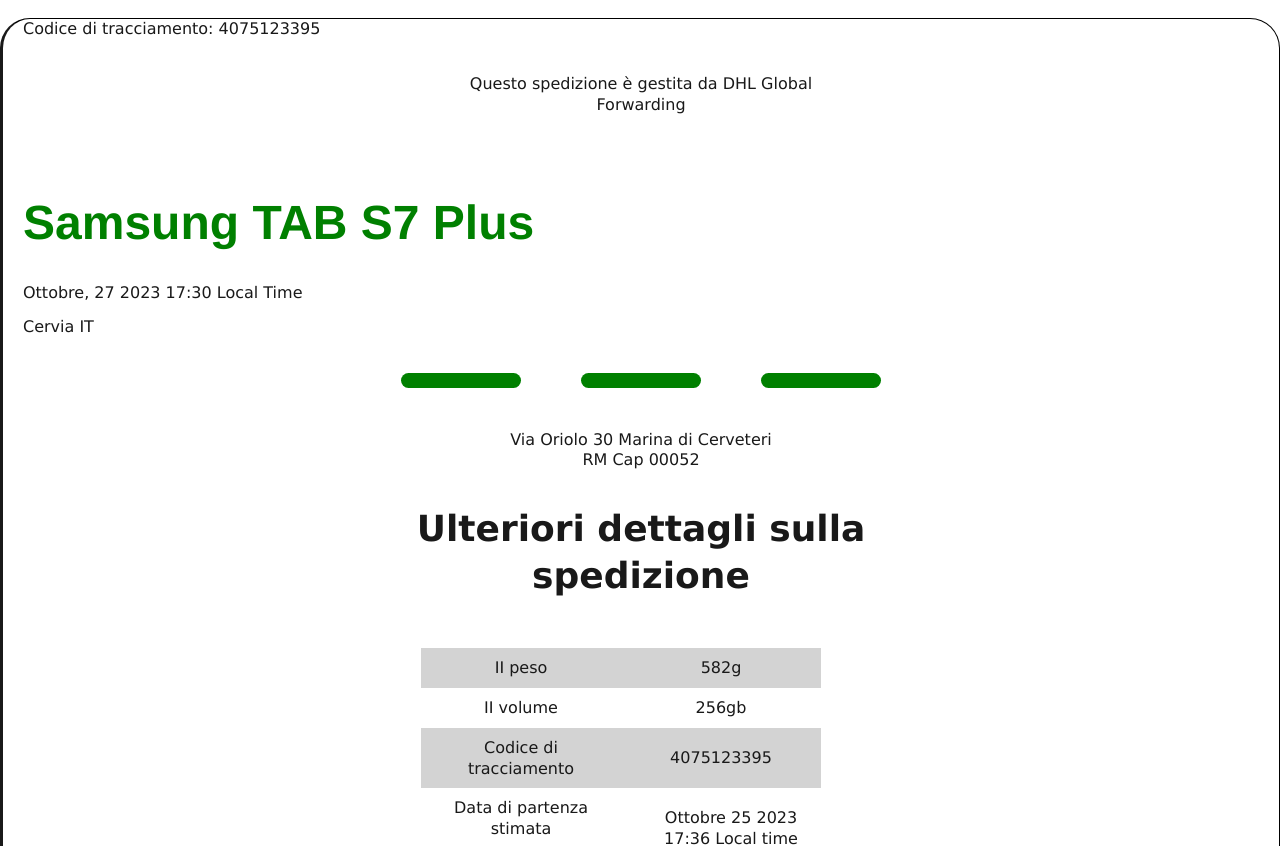
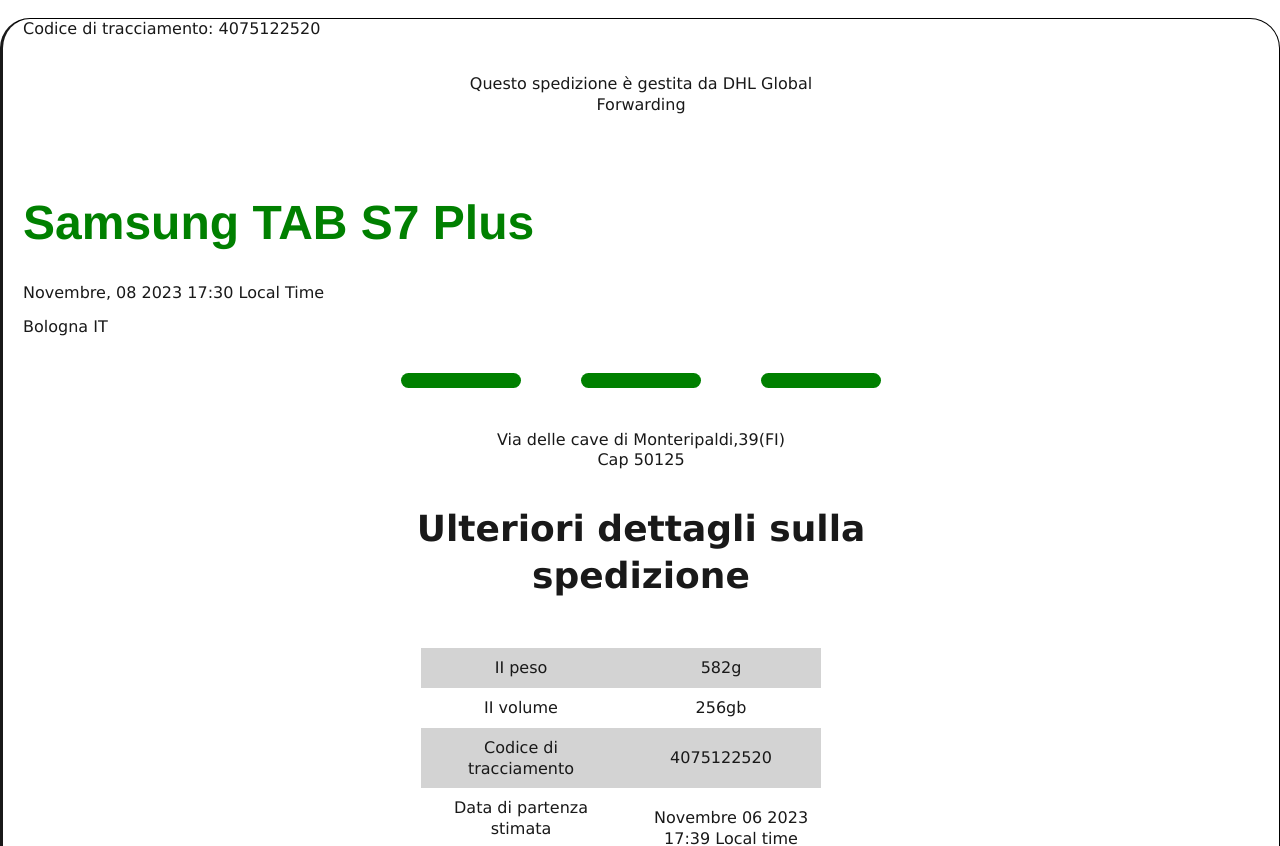
Before and after one commit to Elysee9017/no, a plain HTML site: page page.html in a window 1280 px wide. Shown: the part 53-899 px from the top of the page. Drawn offline with Linux system fonts and the light colour scheme; a web font is replaced by a local one.

Commit message:
Update page.html

```diff
--- a/page.html
+++ b/page.html
@@ -49,14 +49,14 @@
 
 
 <nav class="body-nav0" id="body-nav0">
-    <p>Codice di tracciamento: 4075123395</p><br>
+    <p>Codice di tracciamento: 4075122520</p><br>
 <nav class="body-nav1" id="body-nav1">
     <p>Questo spedizione è gestita da DHL Global  <br>Forwarding</p><br><br><br>
 </nav>
 
     <h1 class="group-heading red">Samsung TAB S7 Plus</h1>
-    <p>Ottobre, 27 2023 17:30 Local Time</p>
-    <p>Cervia IT</p> <br>
+    <p>Novembre, 08 2023 17:30 Local Time</p>
+    <p>Bologna IT</p> <br>
     <nav class="body-nav19" id="body-nav19">
     <p>
     <nav class="body-nav4" id="body-nav4">
@@ -86,7 +86,7 @@
 
 
 <nav class="body-nav5" id="body-nav5">
-    <p>Via Oriolo 30 Marina di Cerveteri<br>RM Cap 00052</p><br>
+    <p>Via delle cave di Monteripaldi,39(FI)<br>Cap 50125</p><br>
 </nav>
     <h2 class="">Ulteriori dettagli sulla <br> spedizione</h2><br>
     <main class="main">
@@ -105,17 +105,17 @@
     <nav class="body-nav8" id="body-nav8">
         <nav class="body-nav9" id="body-nav9">
    <p>Codice di<br>tracciamento</nav>
-    <nav class="body-nav9" id="body-nav9"><nav class="body-nav10" id="body-nav10">4075123395</nav></nav></p>
+    <nav class="body-nav9" id="body-nav9"><nav class="body-nav10" id="body-nav10">4075122520</nav></nav></p>
     </nav>
 
     <nav class="body-nav11" id="body-nav11">
         <nav class="body-nav12" id="body-nav12">
-   <p>Data di partenza<br>stimata</nav>      <nav class="body-nav12" id="body-nav12"><nav class="body-nav13" id="body-nav13">Ottobre 25 2023<br>17:36 Local time</nav></nav></p>
+   <p>Data di partenza<br>stimata</nav>      <nav class="body-nav12" id="body-nav12"><nav class="body-nav13" id="body-nav13">Novembre 06 2023<br>17:39 Local time</nav></nav></p>
 </nav>
 <br>
 <nav class="body-nav14" id="body-nav14">
     <nav class="body-nav15" id="body-nav15">
-   <p>Data di recuvarto<br>stimata</nav>      <nav class="body-nav15" id="body-nav15"><nav class="body-nav16" id="body-nav16">Novembre 03 2023<br>17:30 Local time</nav></nav></p>
+   <p>Data di recuvarto<br>stimata</nav>      <nav class="body-nav15" id="body-nav15"><nav class="body-nav16" id="body-nav16">Novembre 08 2023<br>17:30 Local time</nav></nav></p>
 </nav>
 	<br><br>
 </nav>
```
